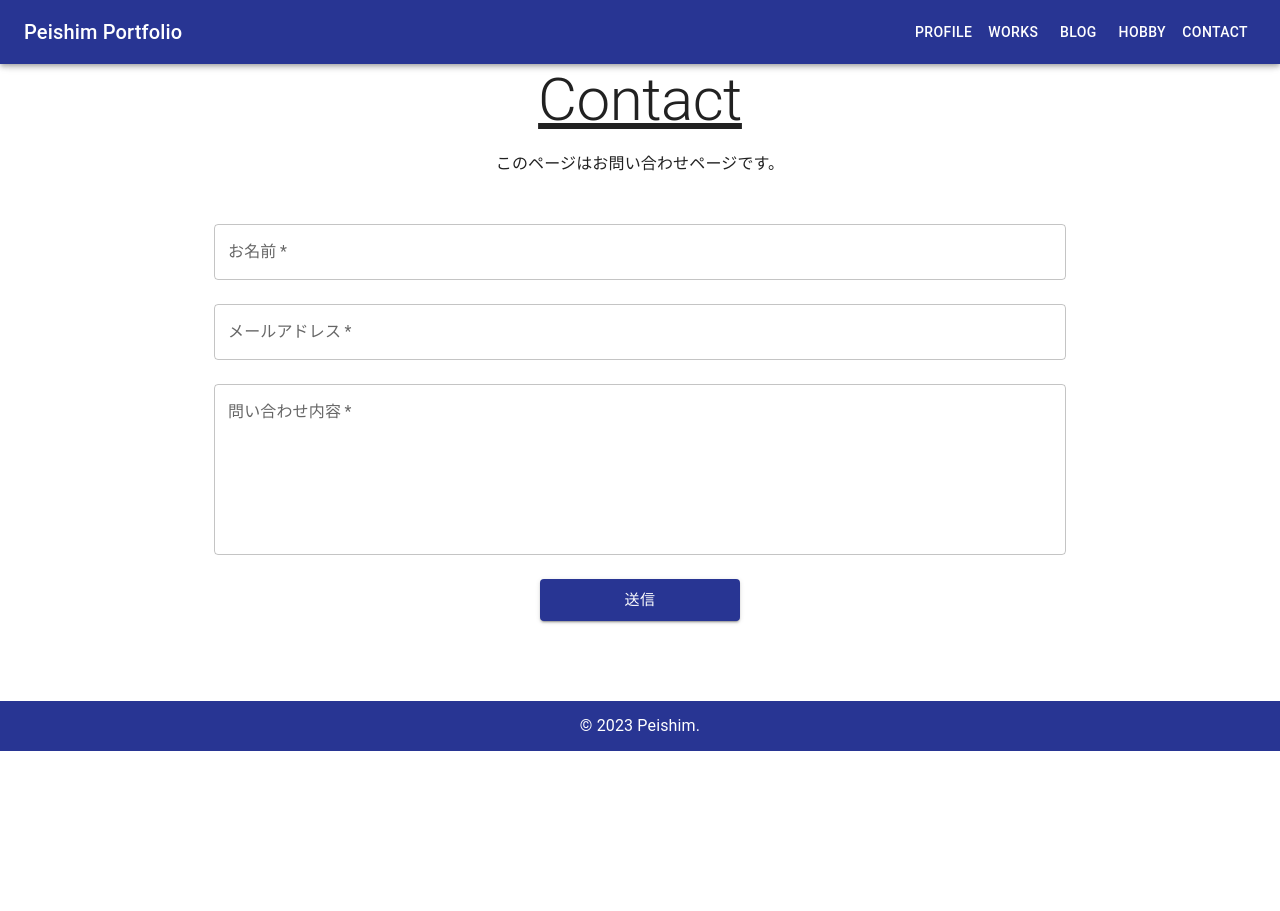
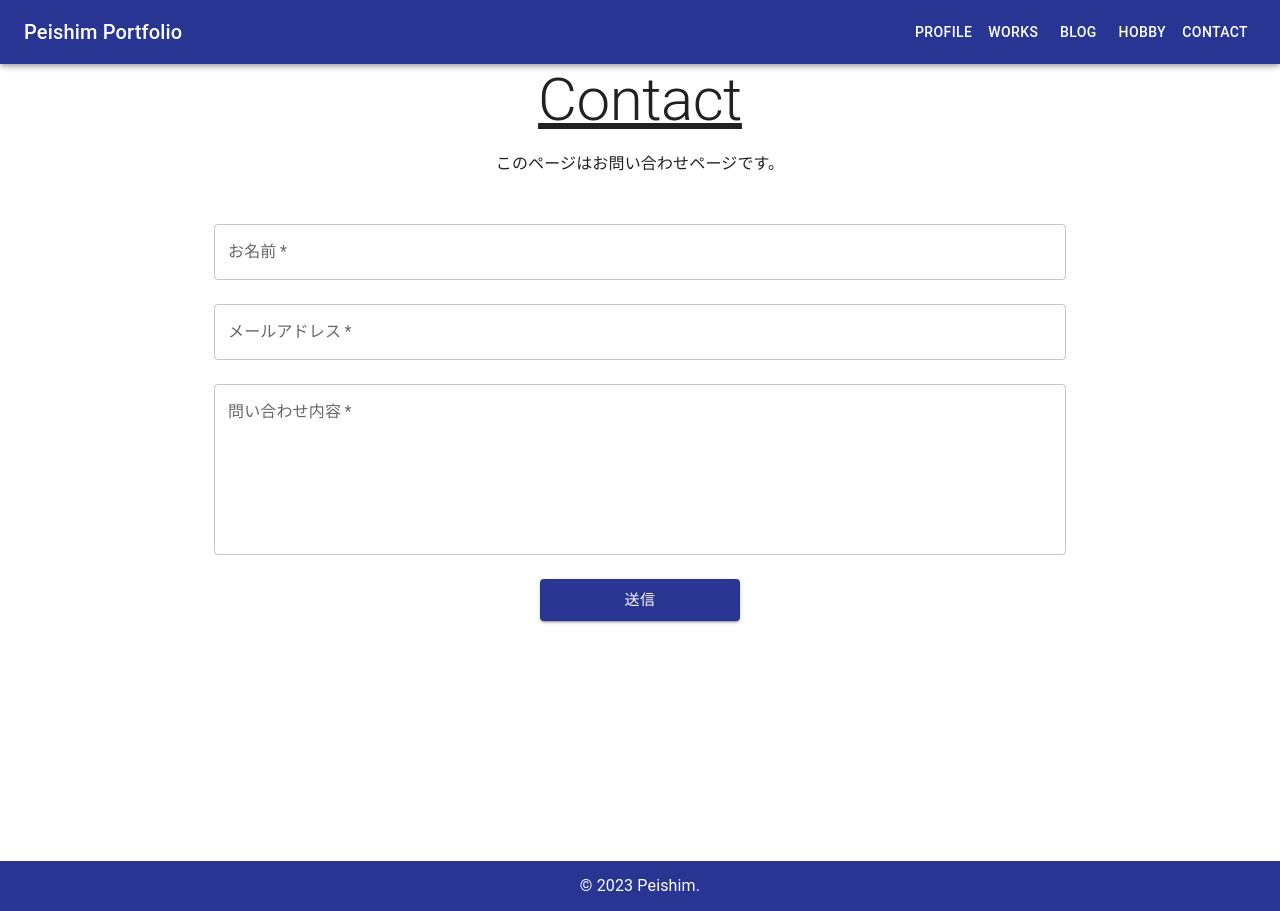
Before and after one commit to shimpei1494/pei-portfolio, a Next.js app: page /contact in a window 1280 px wide. Before the commit the page ends 800 px from the top, so only its background shows below. Built offline with nearby package versions, Linux system fonts and the light colour scheme.

Commit message:
contactページのフッター位置を少し調整

```diff
--- a/pages/contact.tsx
+++ b/pages/contact.tsx
@@ -75,6 +75,7 @@ function Contact() {
             </Stack>
           </FormControl>
         </Box>
+        <Box height="20vh"></Box>
       </Container>
       <Footer />
     </main>
```
